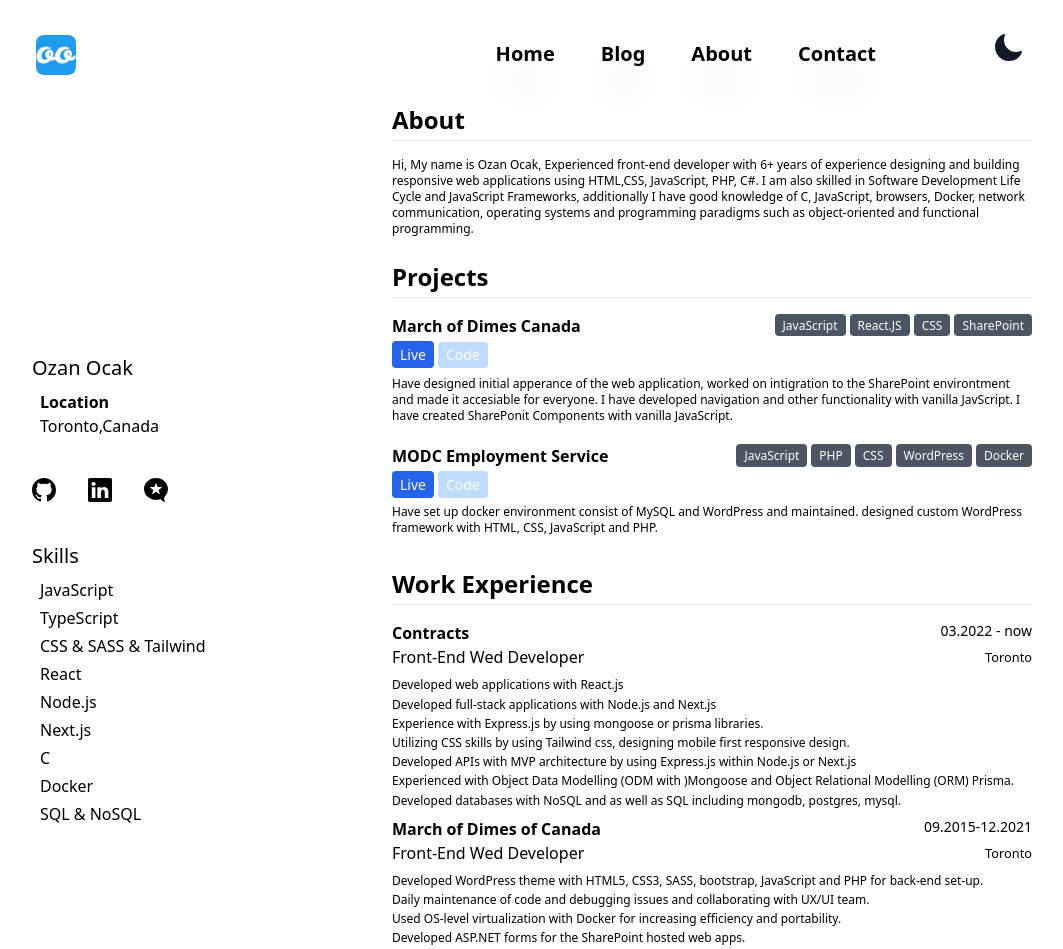
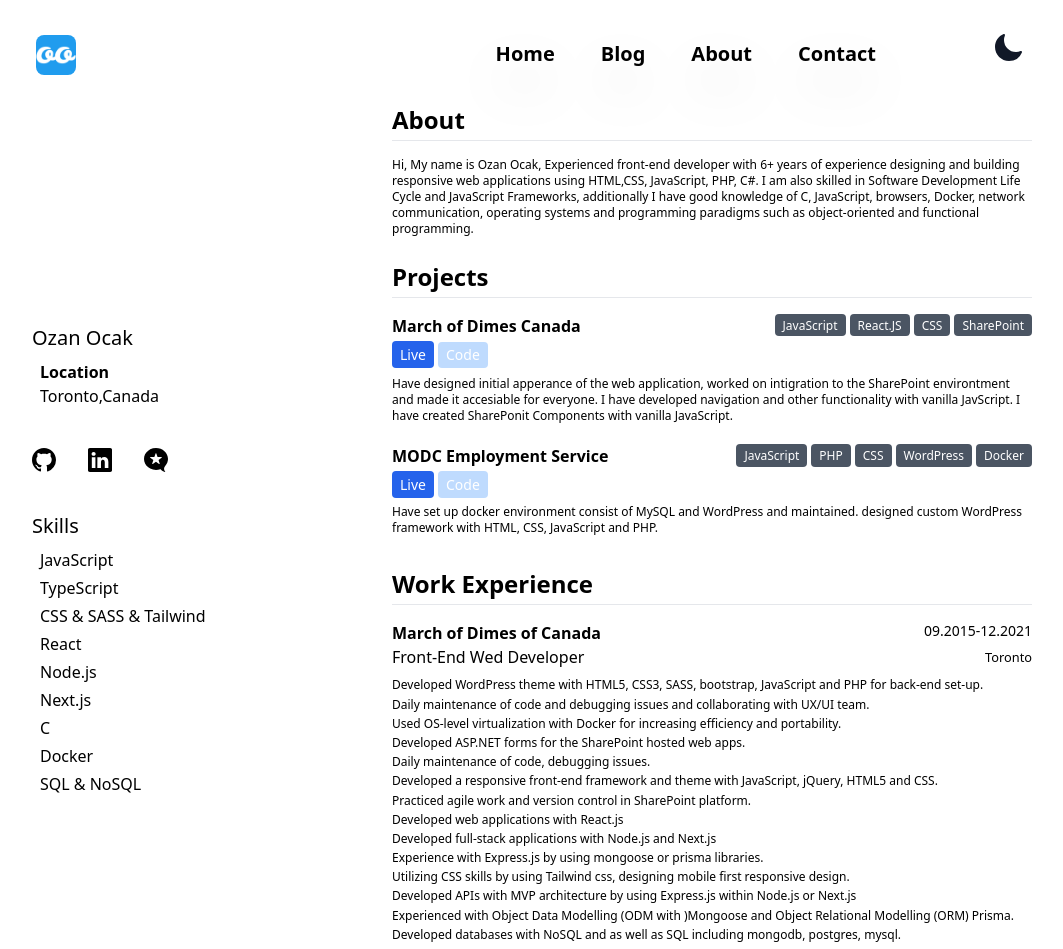
Before and after one commit to OzanOcak/web001, a Next.js app: page /about in a window 1280 px wide. Shown: the top 949 px of the page, without its empty margins (108-1171 px from the left). Built offline with nearby package versions, Linux system fonts and the light colour scheme.

Commit message:
updated resume

```diff
--- a/components/CV.jsx
+++ b/components/CV.jsx
@@ -203,46 +203,6 @@
             Work Experience
           </h2>
           <ul className="mt-2">
-            <li className="pt-2">
-              <p className="flex justify-between text-sm">
-                <strong className="text-base">Contracts</strong>
-                03.2022 - now
-              </p>
-              <p className="flex justify-between text-base mb-2">
-                Front-End Wed Developer<small>Toronto</small>
-              </p>
-              <ul className=" text-xs">
-                <li className="mb-[.2rem]">
-                  Developed web applications with React.js
-                </li>
-                <li className="mb-[.2rem]">
-                  Developed full-stack applications with Node.js and Next.js
-                </li>
-                <li className="mb-[.2rem]">
-                  Experience with Express.js by using mongoose or prisma
-                  libraries.
-                </li>
-                <li className="mb-[.2rem]">
-                  Utilizing CSS skills by using Tailwind css, designing mobile
-                  first responsive design.
-                </li>
-                <li className="mb-[.2rem]">
-                  Developed APIs with MVP architecture by using Express.js
-                  within Node.js or Next.js
-                </li>
-                <li className="mb-[.2rem]">
-                  <p>
-                    Experienced with Object Data Modelling (ODM with )Mongoose
-                    and Object Relational Modelling (ORM) Prisma.
-                  </p>
-                </li>
-                <li className="">
-                  Developed databases with NoSQL and as well as SQL including
-                  mongodb, postgres, mysql.
-                </li>
-              </ul>
-            </li>
-
             {/*---------------------------------------*/}
             <li className="pt-2">
               <p className="flex justify-between text-sm">
@@ -279,6 +239,34 @@
                   Practiced agile work and version control in SharePoint
                   platform.
                 </li>
+                <li className="mb-[.2rem]">
+                  Developed web applications with React.js
+                </li>
+                <li className="mb-[.2rem]">
+                  Developed full-stack applications with Node.js and Next.js
+                </li>
+                <li className="mb-[.2rem]">
+                  Experience with Express.js by using mongoose or prisma
+                  libraries.
+                </li>
+                <li className="mb-[.2rem]">
+                  Utilizing CSS skills by using Tailwind css, designing mobile
+                  first responsive design.
+                </li>
+                <li className="mb-[.2rem]">
+                  Developed APIs with MVP architecture by using Express.js
+                  within Node.js or Next.js
+                </li>
+                <li className="mb-[.2rem]">
+                  <p>
+                    Experienced with Object Data Modelling (ODM with )Mongoose
+                    and Object Relational Modelling (ORM) Prisma.
+                  </p>
+                </li>
+                <li className="">
+                  Developed databases with NoSQL and as well as SQL including
+                  mongodb, postgres, mysql.
+                </li>
               </ul>
             </li>
           </ul>
```
